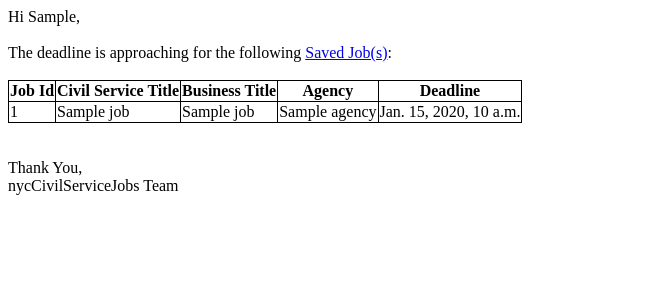
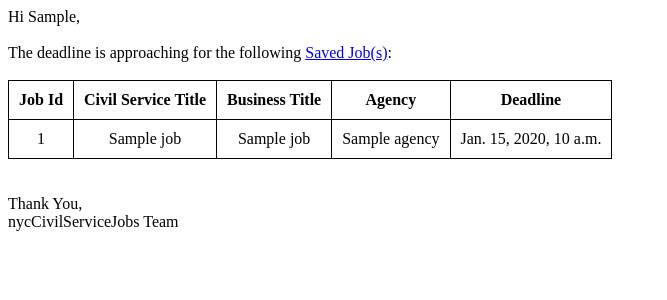
Before and after one commit to gcivil-nyu-org/nycCivilServiceJobs, a Django app: template dashboard/templates/dashboard/savedjobs_notify.html in a window 1280 px wide. Shown: the top 300 px of the page, without its empty margins (0-667 px from the left). Run offline with Django 3.2, Linux system fonts and the light colour scheme; the template is opened without the code that fills it: most values are stand-ins (such as "Sample title", 1, 10 or a date in 2020).

Commit message:
Add padding to table and Fix text alignment

```diff
--- a/dashboard/templates/dashboard/savedjobs_notify.html
+++ b/dashboard/templates/dashboard/savedjobs_notify.html
@@ -5,22 +5,22 @@ Hi {{ first_name }},
 <br><br>
 The deadline is approaching for the following <a href="{{url}}">Saved Job(s)</a>:
 <br><br>
-<table style="border:1px solid #333;border-collapse: collapse;">
+<table style="border:1px solid #333;border-collapse: collapse; padding: 10px">
 
   <tr>
-    <th style="border: 1px solid #000000;"> Job Id  </th>
-    <th style="border: 1px solid #000000;"> Civil Service Title </th>
-    <th style="border: 1px solid #000000;"> Business Title </th>
-    <th style="border: 1px solid #000000;"> Agency </th>
-    <th style="border: 1px solid #000000;"> Deadline </th>
+    <th style="border: 1px solid #000000;text-align: center; padding: 10px"> Job Id  </th>
+    <th style="border: 1px solid #000000;text-align: center; padding: 10px"> Civil Service Title </th>
+    <th style="border: 1px solid #000000;text-align: center; padding: 10px"> Business Title </th>
+    <th style="border: 1px solid #000000;text-align: center; padding: 10px"> Agency </th>
+    <th style="border: 1px solid #000000;text-align: center; padding: 10px"> Deadline </th>
     </tr>
  {% for job in jobs %}
  <tr>
-     <td style="border: 1px solid #000000;">{{job.job_id}}</td>
-     <td style="border: 1px solid #000000;">{{job.civil_service_title}}</td>
-     <td style="border: 1px solid #000000;">{{job.business_title}}</td>
-     <td style="border: 1px solid #000000;">{{job.agency}}</td>
-     <td style="border: 1px solid #000000;">{{job.post_until}}</td>
+     <td style="border: 1px solid #000000;text-align: center; padding: 10px">{{job.job_id}}</td>
+     <td style="border: 1px solid #000000;text-align: center; padding: 10px">{{job.civil_service_title}}</td>
+     <td style="border: 1px solid #000000;text-align: center; padding: 10px">{{job.business_title}}</td>
+     <td style="border: 1px solid #000000;text-align: center; padding: 10px">{{job.agency}}</td>
+     <td style="border: 1px solid #000000;text-align: center; padding: 10px">{{job.post_until}}</td>
  </tr>
  {% endfor %}
 </table>
```
Also changed, not shown: dashboard/templates/dashboard/examresults_notify.html (+4 -4 lines), dashboard/templates/dashboard/upcomingexam_notify.html (+10 -10 lines).
